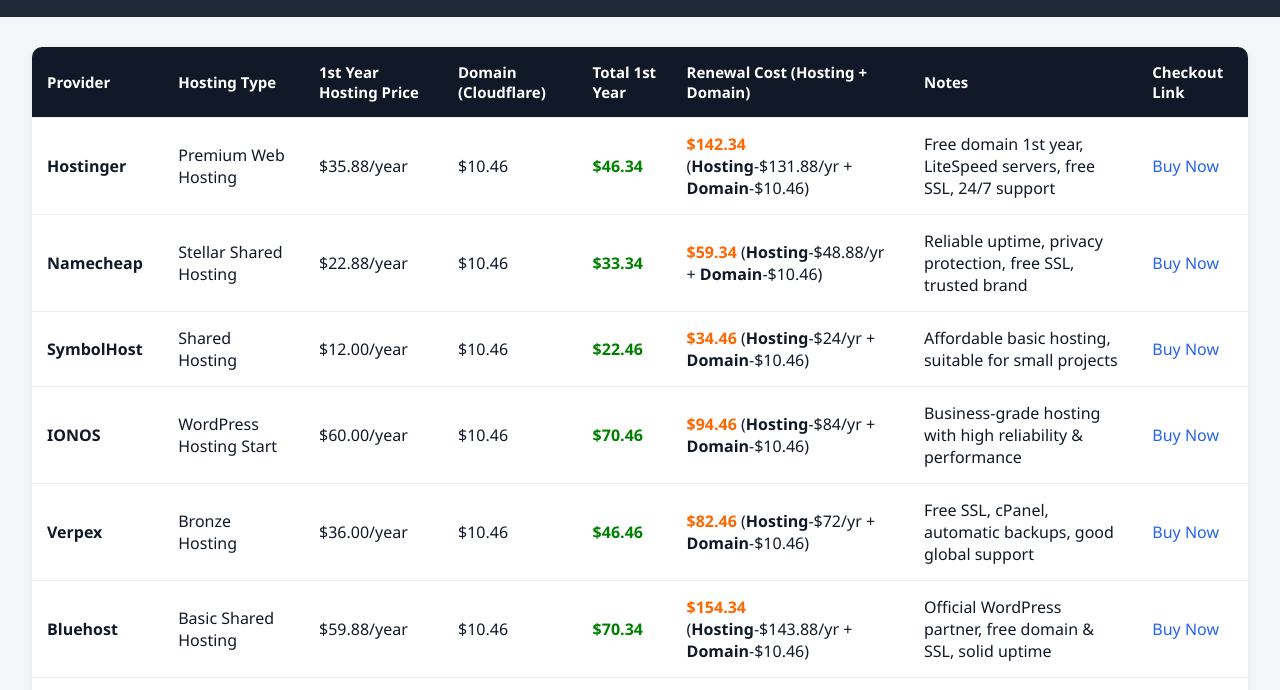
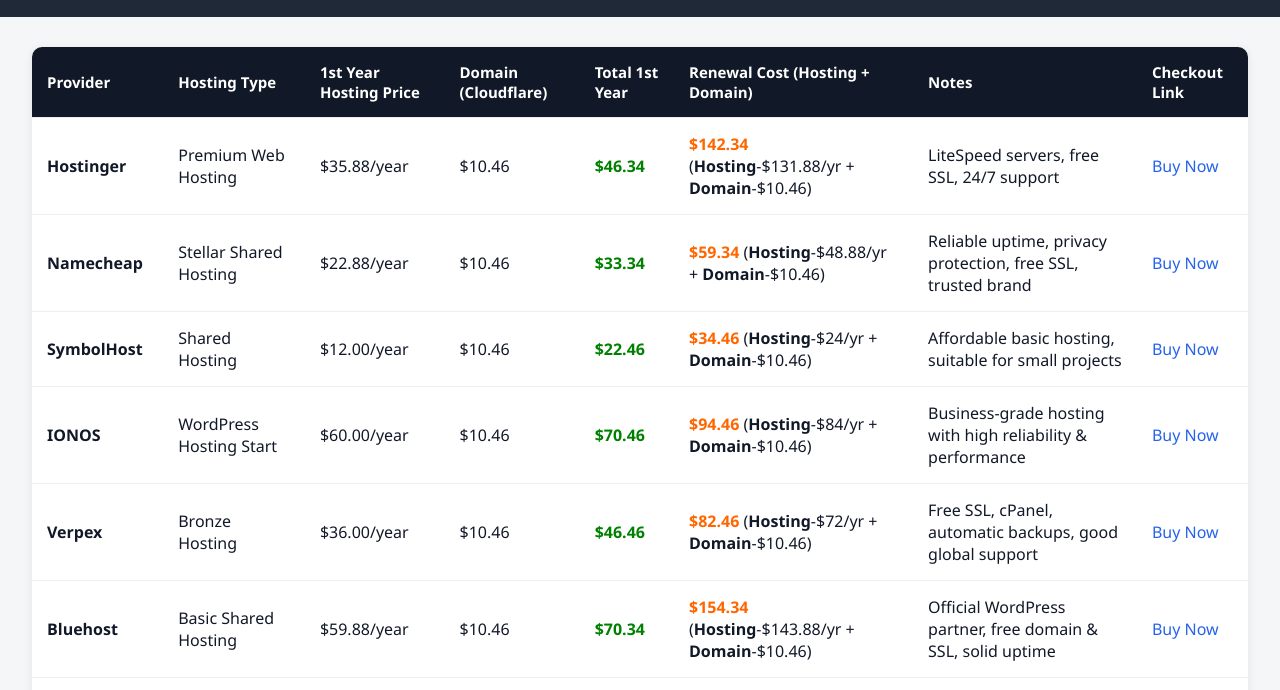
Before and after one commit to devdaniyalsaleem-cell/hosting-comparison, a plain HTML site: page index.html in a window 1280 px wide. Shown: the part 86-776 px from the top of the page. Drawn offline with Linux system fonts and the light colour scheme.

Commit message:
Update index.html

```diff
--- a/index.html
+++ b/index.html
@@ -163,7 +163,7 @@
         <td data-label="Domain">$10.46</td>
         <td data-label="Total 1st Year"><b>$46.34</b></td>
         <td data-label="Renewal Cost"><span class="orange-text"><span>$142.34</span> (<strong>Hosting</strong>-$131.88/yr + <strong>Domain</strong>-$10.46)</span></td>
-        <td data-label="Notes">Free domain 1st year, LiteSpeed servers, free SSL, 24/7 support</td>
+        <td data-label="Notes">LiteSpeed servers, free SSL, 24/7 support</td>
         <td data-label="Checkout"><a href="https://cart.hostinger.com/pay/ebeb772d-6a15-4a2f-a489-b9bf7adb8763" target="_blank">Buy Now</a></td>
       </tr>
 
```
